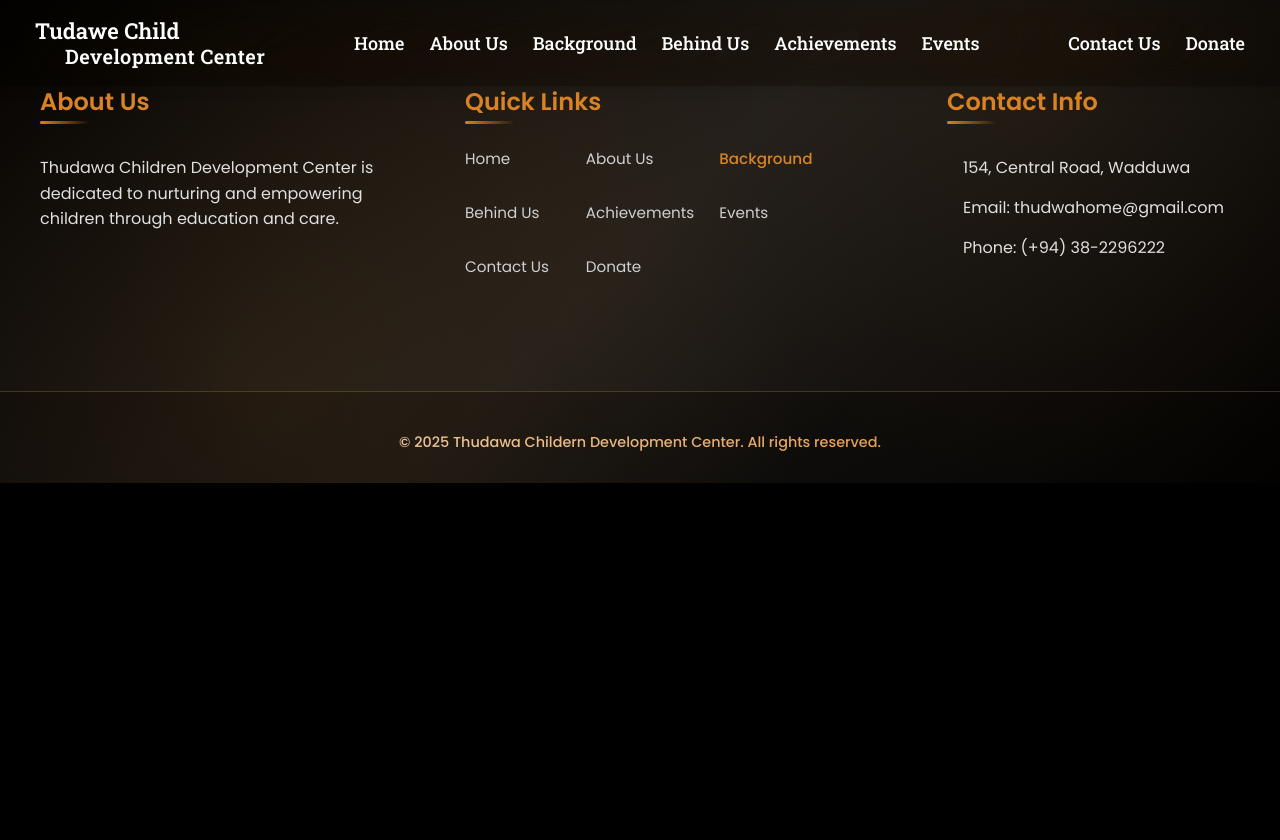
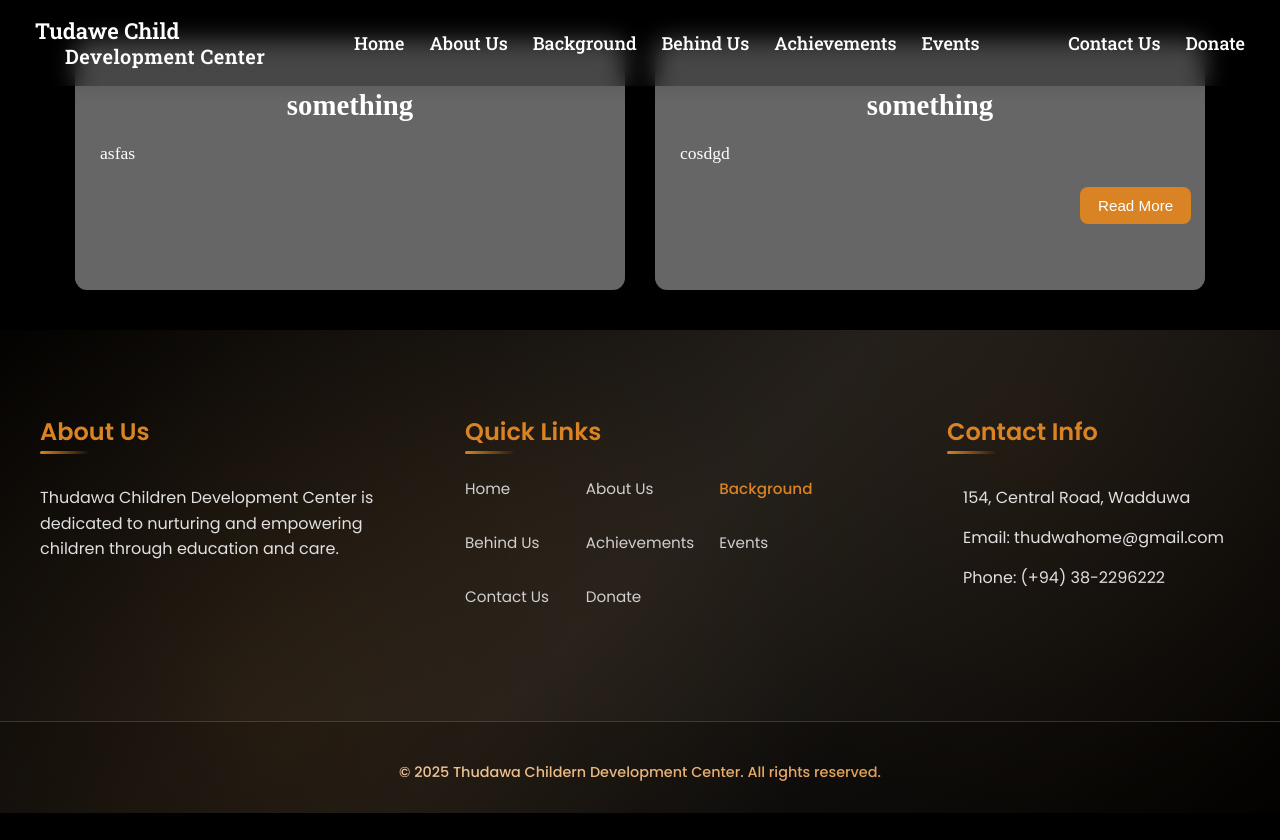
Before and after one commit to Dulan19/Thudawa_Website, a React (Create React App) app: page /Background in a window 1280 px wide. Before the commit the page ends 800 px from the top, so only its background shows below. Built offline with nearby package versions, Linux system fonts and the light colour scheme.

Commit message:
started  working on background

```diff
--- a/src/pages/Background.jsx
+++ b/src/pages/Background.jsx
@@ -9,7 +9,23 @@ function Background() {
   return (
     <div className="App">
       <Navbar />
-
+      <div className="content-section">
+          <div className="vision-mission-container">
+            <div className="box vision-box">
+              <h2>something</h2>
+              <p>
+                asfas
+              </p>
+            </div>
+            <div className="box mission-box">
+              <h2>something</h2>
+              <p>
+                cosdgd
+              </p>
+              <button className="seemore-btn">Read More</button>
+            </div>
+          </div>
+        </div>
 
 
       <Footer />
```
